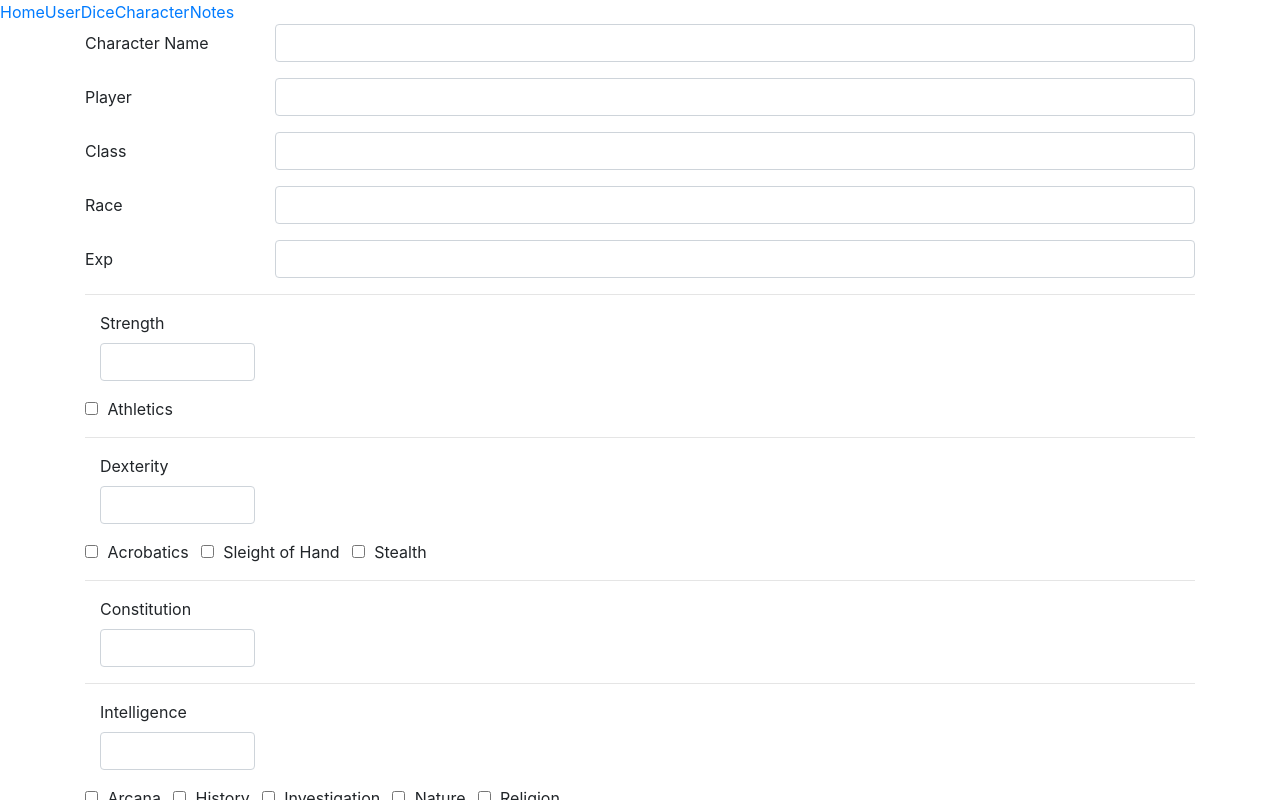
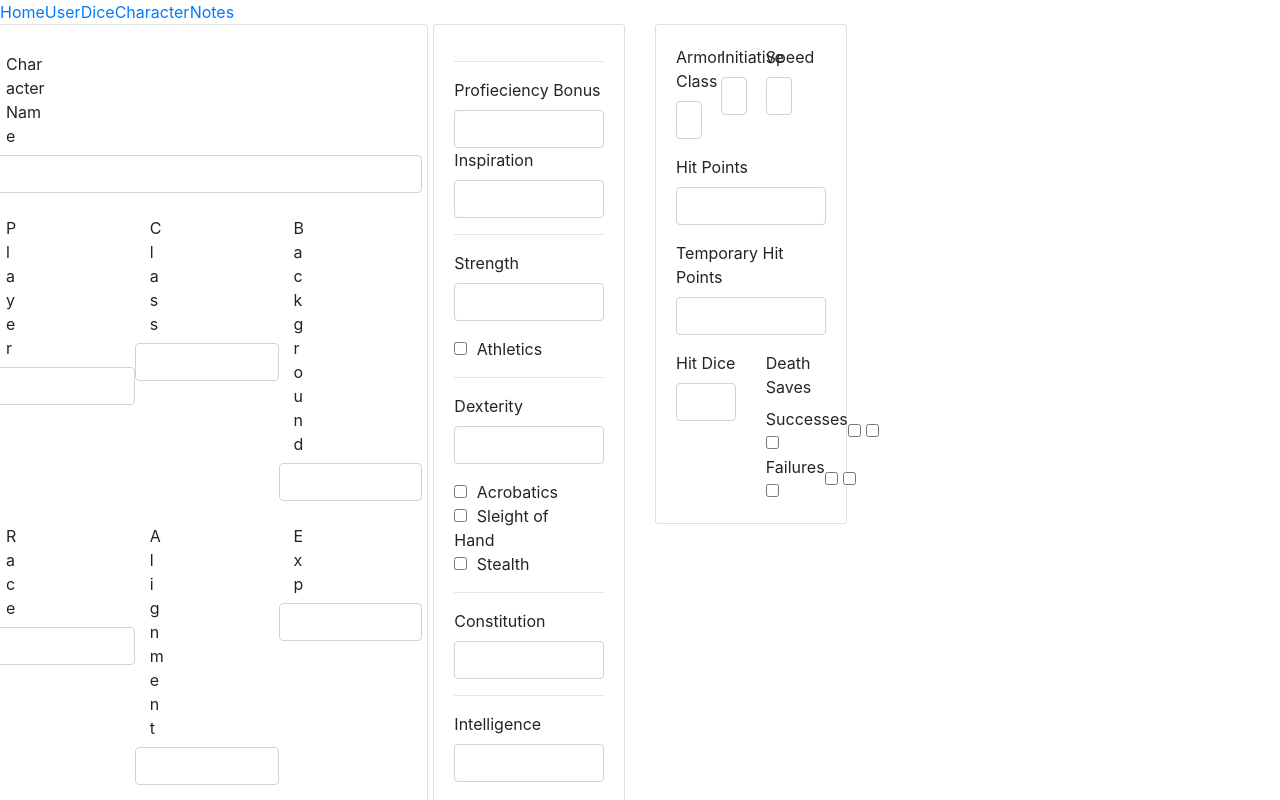
Before and after one commit to Amadueno/ddproject3, a React (Create React App) app in the folder client/: page /character in a window 1280 px wide. Shown: the top 800 px of the page. Built offline with nearby package versions, Linux system fonts and the light colour scheme.

Commit message:
formatting for mobile friendly viewing

```diff
--- a/client/src/pages/Character/Character.js
+++ b/client/src/pages/Character/Character.js
@@ -1,71 +1,104 @@
 import React from 'react'
 // import User from '../User/User.js'
 import {
-  Col,
   Form,
   FormGroup,
   Label,
   Input,
-  ButtonToggle,
-  Container
+  CardColumns,
+  Card,
+  Col,
+  CardBody,
+  Row,
 } from 'reactstrap'
 
 const Character = (props) => {
   return (
   <>
-    <Container>
+
+    <CardColumns>
+      {/* Chara info */}
+      <Row>
+        <Card>
+          <CardBody>
             <Form>
               <FormGroup row>
                 <Label for="CharacterName" sm={2}>Character Name</Label>
-        <br/>
-        <Col sm={10}>
+                <br />
                 <Input type="characterName" name="characterName" id="CharacterName" />
-        </Col>
               </FormGroup>
+            <Row>
+              <Col xs={4}>
               <FormGroup row>
                 <Label for="PlayerName" sm={2}>Player</Label>
-        <Col sm={10}>
                 <Input type="player" name="player" id="PlayerName" />
+              </FormGroup>
               </Col>
-      </FormGroup>
+              <Col xs={4}>
               <FormGroup row>
                 <Label for="Class" sm={2}>Class</Label>
-        <Col sm={10}>
                 <Input type="class" name="class" id="Class" />
+              </FormGroup>
               </Col>
+              <Col xs={4}>
+              <FormGroup row>
+                <Label for="background" sm={2}>Background</Label>
+                <Input type="background" name="background" id="background" />
               </FormGroup>
+              </Col>
+            </Row>
+            <Row>
+              <Col xs={4}>
               <FormGroup row>
                 <Label for="Race" sm={2}>Race</Label>
-        <Col sm={10}>
                 <Input type="race" name="race" id="Race" />
+              </FormGroup>
               </Col>
+              <Col xs={4}>
+              <FormGroup row>
+                <Label for="alignment" sm={2}>Alignment</Label>
+                <Input type="alignment" name="alignment" id="alignment" />
               </FormGroup>
+              </Col>
+              <Col xs={4}>
               <FormGroup row>
                 <Label for="Exp" sm={2}>Exp</Label>
-        <Col sm={10}>
                 <Input type="exp" name="exp" id="Exp" />
+              </FormGroup>
               </Col>
-      </FormGroup>
+            </Row>
+            </Form>
+          </CardBody>
+        </Card>
+      </Row>
+{/* stats */}
+      <Row>
+        <Col lg="6">
+        <Card>
+          <CardBody>
             <Form>
               <hr />
-        <Col md={2}>
+              <FormGroup>
+                <Label for="proficiency">Profieciency Bonus</Label>
+                <Input type="text" name="proficiency" id="proficiency" />
+                <Label for="inspiration">Inspiration</Label>
+                <Input type="text" name="inspiration" id="inspiration" />
+              </FormGroup>
+              <hr />
               <FormGroup>
                 <Label for="strength">Strength</Label>
                 <Input type="text" name="strength" id="strength" />
               </FormGroup>
-        </Col>
               <FormGroup check inline>
                 <Label check>
                   <Input type="checkbox" /> Athletics
                 </Label>
               </FormGroup>
               <hr />
-        <Col md={2}>
               <FormGroup>
                 <Label for="dexterity">Dexterity</Label>
                 <Input type="text" name="dexterity" id="dexterity" />
               </FormGroup>
-        </Col>
               <FormGroup check inline>
                 <Label check>
                   <Input type="checkbox" /> Acrobatics
@@ -82,19 +115,15 @@ const Character = (props) => {
                 </Label>
               </FormGroup>
               <hr />
-        <Col md={2}>
               <FormGroup>
                 <Label for="constitution">Constitution</Label>
                 <Input type="text" name="constitution" id="constitution" />
               </FormGroup>
-        </Col>
               <hr />
-        <Col md={2}>
               <FormGroup>
                 <Label for="intelligence">Intelligence</Label>
                 <Input type="text" name="intelligence" id="intelligence" />
               </FormGroup>
-        </Col>
               <FormGroup check inline>
                 <Label check>
                   <Input type="checkbox" /> Arcana
@@ -120,13 +149,11 @@ const Character = (props) => {
                   <Input type="checkbox" /> Religion
                 </Label>
               </FormGroup>
-        <hr/>
-        <Col md={2}>
+              <hr />
               <FormGroup>
                 <Label for="wisdom">Wisdom</Label>
                 <Input type="text" name="wisdom" id="wisdom" />
               </FormGroup>
-        </Col>
               <FormGroup check inline>
                 <Label check>
                   <Input type="checkbox" /> Animal Handling
@@ -153,12 +180,10 @@ const Character = (props) => {
                 </Label>
               </FormGroup>
               <hr />
-        <Col md={2}>
               <FormGroup>
                 <Label for="charisma">Charisma</Label>
                 <Input type="text" name="charisma" id="charisma" />
               </FormGroup>
-        </Col>
               <FormGroup check inline>
                 <Label check>
                   <Input type="checkbox" /> Deception
@@ -180,15 +205,88 @@ const Character = (props) => {
                 </Label>
               </FormGroup>
             </Form>
-      <hr/ >
-      <ButtonToggle color="danger">Save</ButtonToggle>
+            <hr />
+          </CardBody>
+        </Card>
+      </Col>
+{/* HP/AC */}
+      <Col lg="6">
+        <Card>
+        <CardBody>
+          <Form>
+          <Row>
+            <Col md={3}>
+              <FormGroup>
+                <Label for="armor">Armor Class</Label>
+                <Input type="text" name="armor" id="armor" />
+              </FormGroup>
+            </Col>
+            <Col md={3}>
+              <FormGroup>
+                <Label for="initiviate">Initiative</Label>
+                <Input type="text" name="initiative" id="initiviate" />
+              </FormGroup>
+            </Col>
+            <Col md={3}>
+              <FormGroup>
+                <Label for="speed">Speed</Label>
+                <Input type="text" name="speed" id="speed" />
+              </FormGroup>
+            </Col>
+            </Row>
+            <FormGroup>
+              <Label for="hitPoints">Hit Points</Label>
+              <Input type="text" name="hitPoints" id="hitPoints" />
+            </FormGroup>
+            <FormGroup>
+              <Label for="tempHitPoints">Temporary Hit Points</Label>
+              <Input type="text" name="tempHitPoints" id="tempHitPoints" />
+            </FormGroup>
+            <Row>
+              <Col md={6}>
+              <FormGroup>
+                <Label for="hitDice">Hit Dice</Label>
+                <Input type="text" name="hitDice" id="hitDice" />
+                <br/>
+              </FormGroup>
+              </Col>
+              <Col md={6}>
+                <Label for="deathSaves">Death Saves</Label>
+                <br/>
+                <FormGroup check inline>
+                  {/* Successes */}
+                  <Label check>
+                    Successes
+                    <Input type="checkbox" />
+                  </Label>
+                  <Label check>
+                    <Input type="checkbox" />
+                  </Label>
+                  <Label check>
+                    <Input type="checkbox" />
+                  </Label>
+                </FormGroup>
+                <FormGroup check inline>
+                  {/* Failures */}
+                  <Label check>
+                    Failures
+                    <Input type="checkbox" />
+                  </Label>
+                  <Label check>
+                    <Input type="checkbox" />
+                  </Label>
+                  <Label check>
+                    <Input type="checkbox" />
+                  </Label>
+                </FormGroup>
+              </Col>
+              </Row>
             </Form>
-    </Container>
-    <Container>
-      <Form>
-
-      </Form>
-    </Container>
+          </CardBody>
+        </Card>
+      </Col>
+      </Row>
+    </CardColumns>
 </>
   )
 }
```
Lines whose indentation alone changed are shown as unchanged.
